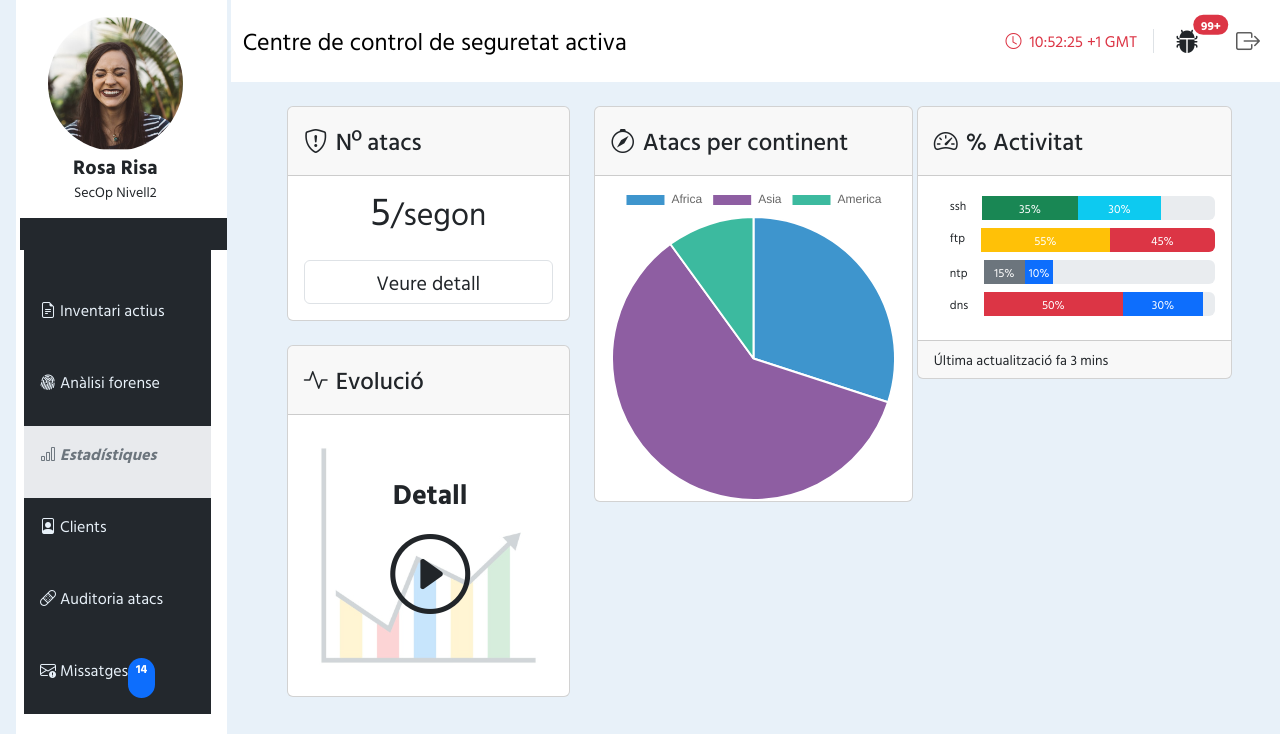
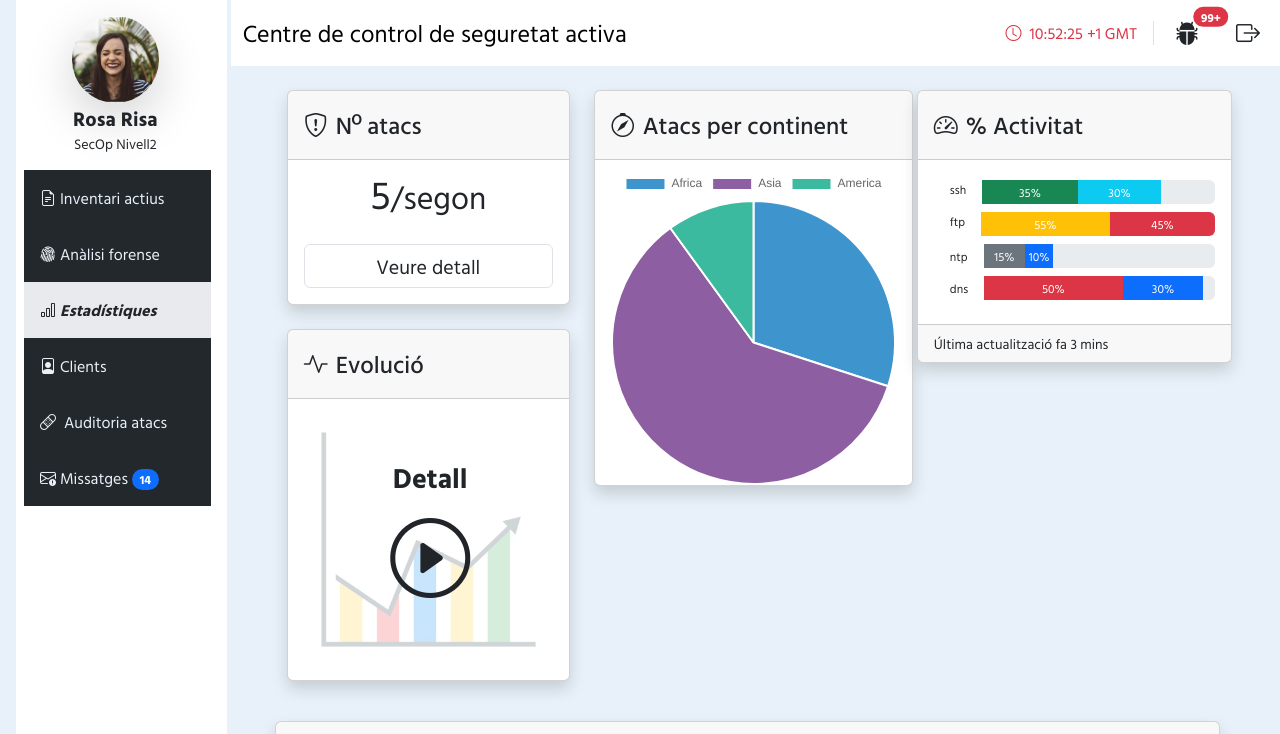
Before and after one commit to ViictorAC/Boostrap, a plain HTML site: page BackofficeGrafics/index.html in a window 1280 px wide. Shown: the top 734 px of the page. Drawn offline with nearby package versions, Linux system fonts and the light colour scheme.

Commit message:
Acabat chaval

```diff
--- a/BackofficeGrafics/index.html
+++ b/BackofficeGrafics/index.html
@@ -30,42 +30,43 @@
                         <div class="col-12 ps-0">
                             <div class="d-flex flex-column align-items-center ps-2 pt-3 pe-4 pb-0">
                                 <img src="ud8act4recursos/img/persona1.png" alt="Imatge perfil"
-                                    class="img rounded-circle imgPerfil">
-                                <p class="m-0 fs-5 fw-bold">Rosa Risa</p>
-                                <p class="small">SecOp Nivell2</p>
+                                    class="img rounded-circle shadow-lg img-fluid imgPerfil">
+                                <p class="m-0 fs-5 fw-bold d-none d-lg-flex">Rosa Risa</p>
+                                <p class="small d-none d-lg-flex">SecOp Nivell2</p>
                             </div>
 
-
-                                <a href="#" class="list-group-item d-flex fonsSidebar border-0 pt-3 pb-3" aria-current="true">
-                                <div class="list-group rounded-0 pe-3 ps-1">
-
-                                <a href="#" class="list-group-item d-flex fonsSidebar border-0 pt-3 pb-3" aria-current="true">
+                            <div class="list-group rounded-0 pe-3 ps-1">
+                                <a href="#"
+                                    class="list-group-item list-group-item-action border-0  py-2 py-md-3 text-center text-lg-start fonsSidebar">
                                     <i class="bi bi-file-earmark-text"></i>
-                                    <p class=" ps-1 d-none d-sm-none d-md-none d-lg-block">Inventari actius</p>
-                                </a>
-                                <a href="#" class="list-group-item d-flex fonsSidebar border-0 pt-3 pb-3">
-                                    <i class="bi bi-fingerprint"></i>
-                                    <p class="ps-1 d-none d-sm-none d-md-none d-lg-block">Anàlisi forense</p>
+                                    <p class="d-none d-lg-inline">Inventari actius</p>
                                 </a>
                                 <a href="#"
-                                    class="list-group-item d-flex fonsSidebarActive text-secondary fw-bold fst-italic border-0 pt-3 pb-3">
+                                    class="list-group-item list-group-item-action border-0  py-2 py-md-3 text-center text-lg-start fonsSidebar">
+                                    <i class="bi bi-fingerprint"></i>
+                                    <p class="d-none d-lg-inline">Anàlisi forense</p>
+                                </a>
+                                <a href="#"
+                                    class="list-group-item fonsSidebarActive border-0 fst-italic fw-bold py-2 py-md-3 text-center text-lg-start"
+                                    aria-current="true">
                                     <i class="bi bi-bar-chart"></i>
-                                    <p class="ps-1 d-none d-sm-none d-md-none d-lg-block">Estadístiques</p>
+                                    <p class="d-none d-lg-inline">Estadístiques</p>
                                 </a>
-                                <a href="#" class="list-group-item d-flex fonsSidebar border-0 pt-3 pb-3">
+                                <a href="#"
+                                    class="list-group-item list-group-item-action border-0  py-2 py-md-3 text-center text-lg-start fonsSidebar">
                                     <i class="bi bi-file-person"></i>
-                                    <p class="ps-1 d-none d-sm-none d-md-none d-lg-block">Clients</p>
-
+                                    <p class="d-none d-lg-inline">Clients</p>
                                 </a>
-                                <a href="#" class="list-group-item d-flex fonsSidebar border-0 pt-3 pb-3" aria-disabled="true">
-                                    <i class="bi bi-bandaid"></i>
-                                    <p class="ps-1 d-none d-sm-none d-md-none d-lg-block">Auditoria atacs</p>
-
+                                <a href="#"
+                                    class="list-group-item list-group-item-action border-0  py-2 py-md-3 text-center text-lg-start fonsSidebar">
+                                    <i class="bi bi-bandaid pe-1"></i>
+                                    <p class="d-none d-lg-inline">Auditoria atacs</p>
                                 </a>
-                                <a href="#" class="list-group-item d-flex fonsSidebar border-0 pt-3 pb-3 " aria-disabled="true">
-                                    <i class="bi bi-envelope-exclamation "></i>
-                                    <p class="ps-1 d-none d-sm-none d-md-none d-lg-block">Missatges</p>
-                                    <span class="badge text-bg-primary rounded-pill ">14</span>
+                                <a href="#"
+                                    class="list-group-item mb-0 border-0  py-2 py-md-3 text-center text-lg-start fonsSidebar">
+                                    <i class="bi bi-envelope-exclamation"></i>
+                                    <p class="d-none d-lg-inline m-0">Missatges</p> <p
+                                        class="badge rounded-pill text-bg-primary  m-0 d-none d-sm-inline-flex">14</p>
                                 </a>
                             </div>
                         </div>
@@ -76,9 +77,10 @@
             <div class="col-10 p-0">
                 <nav class="navbar bg-white ms-1 pb-2">
                     <div class="container ">
-                        <a class="navbar-brand fs-4 d-none d-sm-none d-md-block">Centre de control de seguretat activa</a>
+                        <a class="navbar-brand fs-4 d-none d-sm-none d-md-block">Centre de control de seguretat
+                            activa</a>
 
-                        <div class="d-flex align-items-center navbar-text ">
+                        <div class="d-flex justify-content-center justify-content-md-end align-items-center m-auto m-md-0">
                             <div class="d-flex me-2 text-danger">
                                 <i class="bi bi-clock me-2"></i>
                                 <p class="m-0 border-end pe-3">10:52:25 +1 GMT</p>
@@ -90,7 +92,7 @@
                                 <ul class="dropdown-menu  dropdown-menu-end ">
                                     <li class="ps-3 pe-3">
                                         <div class="card">
-                                            <img src="/ud8act4recursos/img/ssh.jpg" class="card-img-top imgDesplegable"
+                                            <img src="/BackofficeGrafics/ud8act4recursos/img/ssh.jpg" class="card-img-top imgDesplegable"
                                                 alt="Imatge ssh">
                                             <div class="card-body">
                                                 <h5 class="card-title">SSH Força bruta</h5>
@@ -105,7 +107,7 @@
                                     </li>
                                     <li class="ps-3 pe-3">
                                         <div class="card">
-                                            <img src="/ud8act4recursos/img/ddos.jpeg"
+                                            <img src="/BackofficeGrafics/ud8act4recursos/img/ddos.jpeg"
                                                 class="card-img-top imgDesplegable" alt="...">
                                             <div class="card-body">
                                                 <h5 class="card-title">DDoS</h5>
@@ -120,10 +122,10 @@
                                     </li>
                                     <li><a class="dropdown-item text-end text-primary" href="#">Veure més</a></li>
                                 </ul>
-                                <span
+                                <p
                                     class="position-absolute top-0 start-100 translate-middle badge rounded-pill bg-danger mt-2">
                                     99+
-                                </span>
+                                </p>
                             </button>
 
                             <i class="bi bi-box-arrow-right fs-4 me-2"></i>
@@ -134,7 +136,7 @@
                 <div class="container">
                     <div class="row mt-4 pe-5 ps-5">
                         <div class="col-md-6 col-lg-4 d-flex flex-column pe-4">
-                            <div class="card ">
+                            <div class="card shadow ">
                                 <div class="card-header d-flex align-items-center pt-3 pb-3">
                                     <i class="bi bi-shield-exclamation fs-4 me-2"></i>
                                     <h5 class="card-title fs-4 mb-0">Nº atacs</h5>
@@ -151,7 +153,7 @@
                                 </div>
                             </div>
 
-                            <div class="card mt-4 mb-3">
+                            <div class="card mt-4 mb-3 shadow ">
                                 <div class="card-header d-flex align-items-center pt-3 pb-3">
                                     <i class="bi bi-activity fs-4 me-2"></i>
                                     <h5 class="card-title fs-4 mb-0">Evolució</h5>
@@ -170,7 +172,7 @@
                         </div>
 
                         <div class="col-md-6 col-lg-4 p-0">
-                            <div class="card ">
+                            <div class="card shadow ">
                                 <div class="card-header d-flex align-items-center pt-3 pb-3">
                                     <i class="bi bi-compass fs-4 me-2"></i>
                                     <h5 class="card-title fs-4 mb-0">Atacs per continent</h5>
@@ -181,8 +183,8 @@
                             </div>
                         </div>
 
-                        <div class="col-md-12 col-lg-4 ps-1 pe-0">
-                            <div class="card">
+                        <div class="col-md-12 col-lg-4 ps-1 pe-0 pt-4 px-1 pt-lg-0">
+                            <div class="card shadow">
                                 <div class="card-header d-flex align-items-center pt-3 pb-3">
                                     <i class="bi bi-speedometer2 fs-4 me-2"></i>
                                     <h5 class="card-title fs-4 mb-0">% Activitat</h5>
@@ -246,7 +248,7 @@
 
                         <div class="row p-0">
                             <div class="col-12 pe-0">
-                                <div class="card mt-4 pe-0">
+                                <div class="card shadow mt-4 pe-0">
                                     <div class="card-header d-flex align-items-center pt-3 pb-2">
                                         <i class="bi bi-clipboard-data fs-4 me-2"></i>
                                         <h5 class="card-title fs-4 mb-0">Tràfic</h5>
@@ -261,7 +263,8 @@
                                                     <th scope="col">Usuaris</th>
                                                     <th scope="col" class="d-none d-md-table-cell">Connexions</th>
                                                     <th scope="col" class="d-none d-md-table-cell">%Intents</th>
-                                                    <th scope="col" class="d-none d-md-table-cell">Mitjana atac (seg)</th>
+                                                    <th scope="col" class="d-none d-md-table-cell">Mitjana atac (seg)
+                                                    </th>
                                                 </tr>
                                             </thead>
                                             <tbody>
@@ -310,7 +313,7 @@
                                         </table>
                                     </div>
                                     <div class="card-footer pe-1 d-flex justify-content-between">
-                                        <p class="textActivitat2 pt-2 m-0">Mostrant 1 de 8</p>
+                                        <p class="textActivitat2 pt-2 m-0 d-none d-md-block">Mostrant 1 de 8</p>
                                         <ul class="pagination justify-content-end m-0 p-0">
                                             <li class="page-item disabled">
                                                 <a class="page-link">Anterior</a>
--- a/BackofficeGrafics/style.css
+++ b/BackofficeGrafics/style.css
@@ -43,7 +43,7 @@ body {
     background-color: var(--color-gris);
 }
 .imgPerfil{
-    width: 135px;
+    width: 50%;
 }
 
 .imgGrafics{
@@ -86,9 +86,3 @@ body {
     font-size: 120px;
     color: var(--color-roig);
 }
-
-
-/* Afegir al final de style.css */
-.imgPerfilSm {
-    width: 48px;
-}
```
